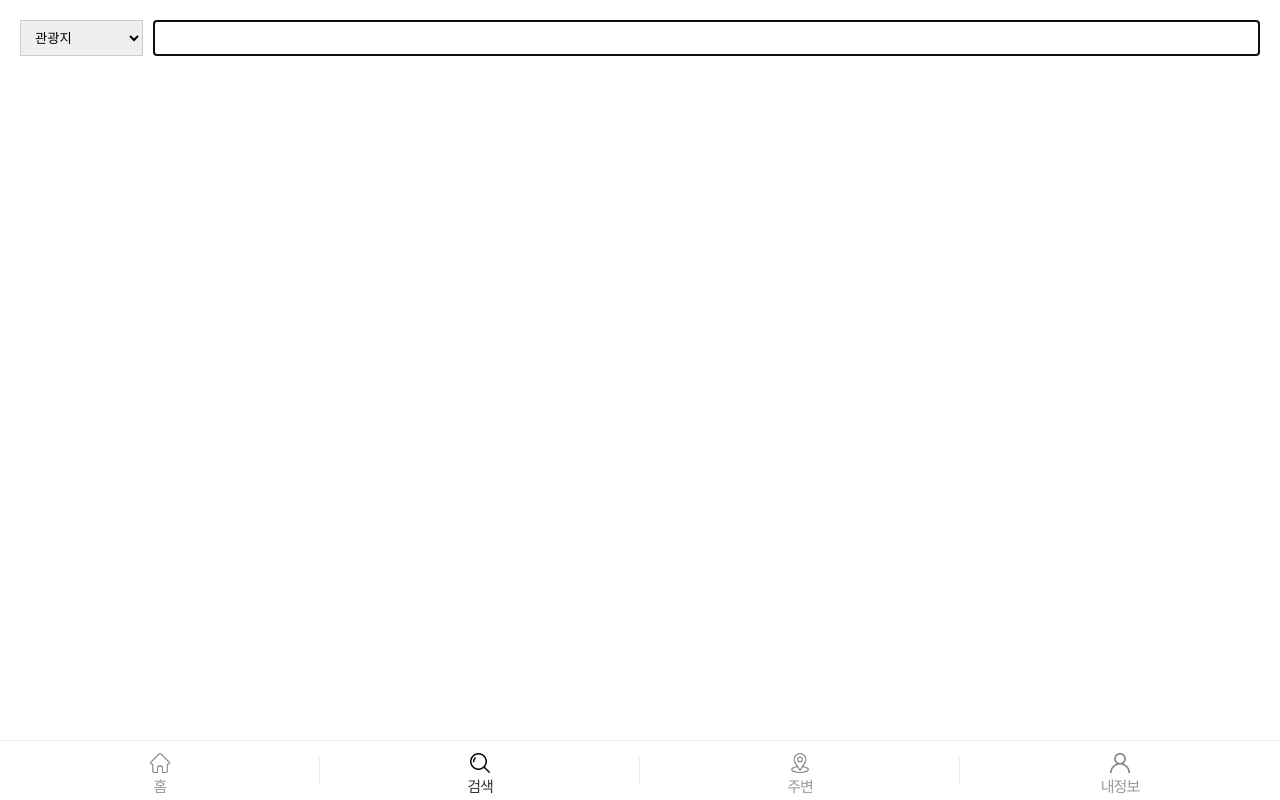
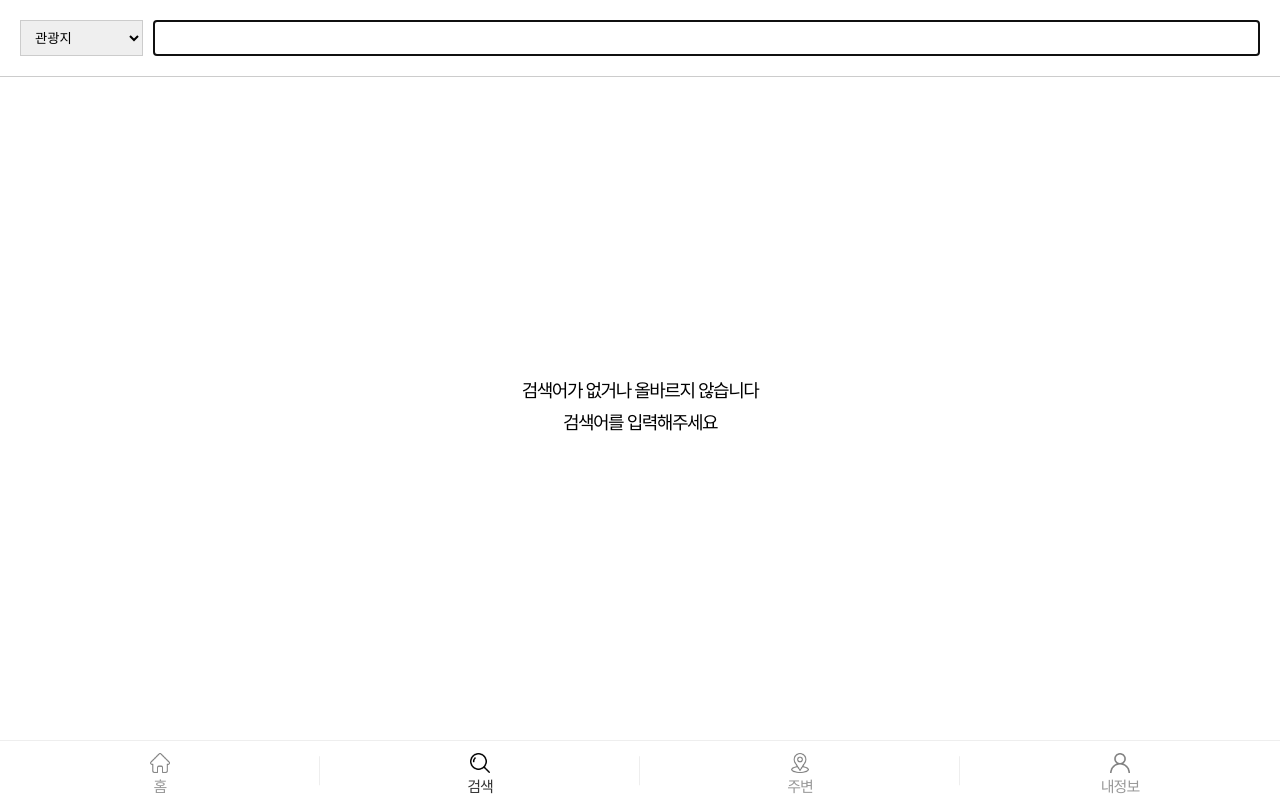
Before and after one commit to leecho87/triper-react, a React (Create React App) app: page /search in a window 1280 px wide. Built offline with nearby package versions, Linux system fonts and the light colour scheme.

Commit message:
데이터가 있을 때, 없을때 분기

```diff
--- a/src/components/common/ItemList.tsx
+++ b/src/components/common/ItemList.tsx
@@ -10,6 +10,7 @@ interface IItemListProps {
     data?: any;
     first?: boolean;
     type?: string;
+    search?: boolean;
 }
 
 interface IItemListStyleProps {
@@ -23,6 +24,11 @@ const ItemListWrapper = styled.article<IItemListStyleProps>`
     padding:25px 0 0;
     &.first {
         margin-top:25px;
+    }
+    &.search {
+        border-top:0 none;
+        padding:0;
+        margin:0;
     }
     // &:before {
     //     content:'';
@@ -134,8 +140,8 @@ const ItemListWrapper = styled.article<IItemListStyleProps>`
 
     .more {
         position:absolute;
+        top:19px;
         right:15px;
-        top:46px;
         font-size:13px;
         color:#888;
         &:after {
@@ -150,14 +156,33 @@ const ItemListWrapper = styled.article<IItemListStyleProps>`
             vertical-align:top;
         }
     }
+
+    .none {
+        display:flex;
+        width:100%;
+        height:calc(100vh - 138px);
+        flex-direction:column;
+        justify-content:center;
+        p {
+            text-align:center;
+            font-size:18px;
+            line-height:1.8;
+            letter-spacing:-1.5px;
+        }
+    }
 `
 
-const ItemList: React.FC<IItemListProps> = ({ title, data, first=false, type = 'swipe' }) => {
+const ItemList: React.FC<IItemListProps> = ({ title, data, first=false, type = 'swipe', search=false }) => {
     return (
-        <ItemListWrapper bgCode={data[0]?.contenttypeid} className={first ? "first" : undefined}>
-            <ArticleTitle>{title}</ArticleTitle>
+        <ItemListWrapper bgCode={data[0]?.contenttypeid} className={classNames([first && 'first', search && 'search'])}>
+            { data && data.length > 0 ? (
+                <>
+                <ArticleTitle>
+                    {title}
+                    <Link to="/" className="more">자세히</Link>
+                </ArticleTitle>
                 <div className={classNames(["listArea", type])}>
-            { data && data.length > 0 && data.map((item:any, index:number) => (
+                    {data.map((item:any, index:number) => (
                         <div key={index} className="item">
                             <div className="thumb">
                                 { item.firstimage
@@ -172,7 +197,12 @@ const ItemList: React.FC<IItemListProps> = ({ title, data, first=false, type = '
                         </div>
                     ))}
                 </div>
-            <Link to="/" className="more">자세히</Link>
+                </>
+            ) : (
+                <div className="none">
+                    <p>검색어가 없거나 올바르지 않습니다<br />검색어를 입력해주세요</p>
+                </div>
+            )}
         </ItemListWrapper>
     );
 };
--- a/src/components/common/SearchBar.tsx
+++ b/src/components/common/SearchBar.tsx
@@ -4,8 +4,16 @@ import styled from 'styled-components';
 import { contentIdList } from '@service/ServiceList';
 
 const SearchBarWrapper = styled.div`
-    position:relative;
+    z-index:50;
+    position:fixed;
+    left:0;
+    top:0;
+    right:0;
+    width:100%;
     padding:20px;
+    border-bottom:1px solid #ccc;
+    background-color:#fff;
+
     form {
         display:flex;
     }
--- a/src/pages/search/index.tsx
+++ b/src/pages/search/index.tsx
@@ -1,16 +1,23 @@
 import React, { useState } from 'react';
 import styled from 'styled-components';
-import { SearchBar } from '@components/common'
+import { ItemList, SearchBar } from '@components/common'
 
 import requestAPI from '@service/Service';
 import serviceList, { contentIdList } from '@service/ServiceList';
 
 const SearchWrapper = styled.article`
     position:relative;
+    padding:76px 0 0;
 `
 
 const Search:React.FC = () => {
+    const [ currentCategory, setCurrentCategory ] = useState<string>('');
+    const [ currentKeyword, setCurrentKeyword ] = useState<string>('');
+    const [ currentData, setCurrentData ] = useState<any>({});
+
     const handleSubmit = (category: string, keyword: string) => {
+        setCurrentCategory(contentIdList[category].name);
+        setCurrentKeyword(keyword);
         fetchSearch(category, keyword);
     };
 
@@ -23,12 +30,14 @@ const Search:React.FC = () => {
                 numOfRows: 20
             }
         });
-        console.log('[fetchSearch]', data);
-    }
+        const { item } = data.data.response.body.items;
+        setCurrentData(item);
+    };
 
     return (
         <SearchWrapper>
             <SearchBar onSubmit={handleSubmit}/>
+            <ItemList search title={currentCategory} data={currentData} type="list" />
         </SearchWrapper>
     )
 }
```
Also changed, not shown: 1 other file (tests, documents, lock files or other folders). Lines whose indentation alone changed are shown as unchanged.
